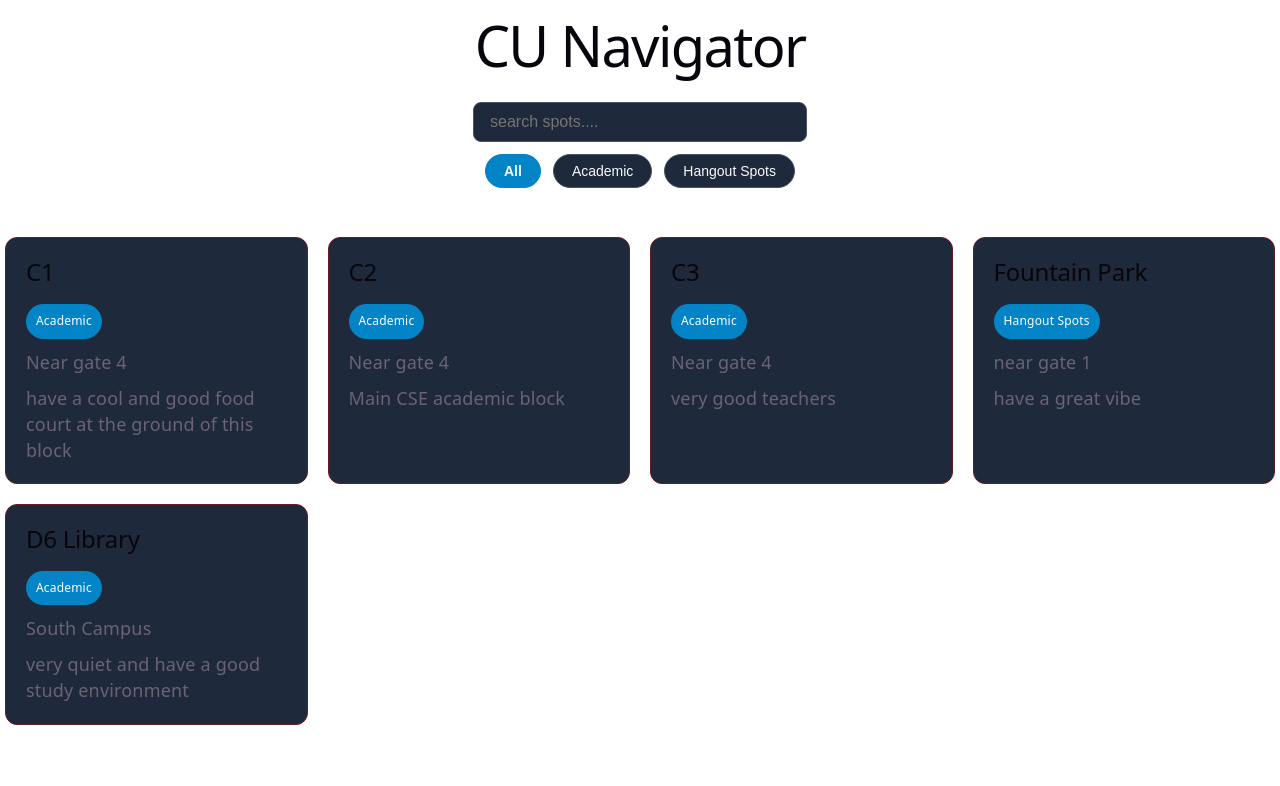
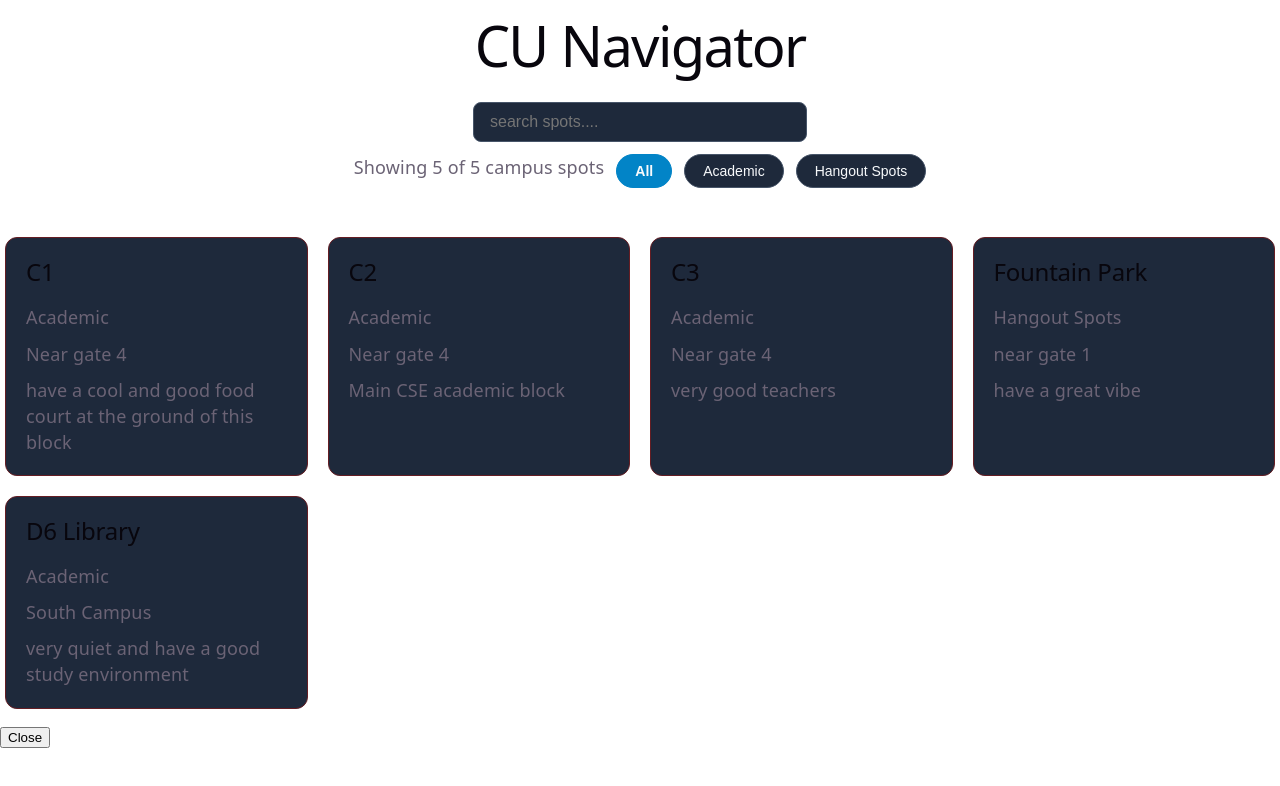
Before and after one commit to manikpuri-chd/cu-navigator, a React (Vite) app in the folder cu-navigator/: page / in a window 1280 px wide. Shown: the top 786 px of the page. Built offline with nearby package versions, Linux system fonts and the light colour scheme.

Commit message:
feat: add spot counter, empty search state, and spot detail popup

```diff
--- a/cu-navigator/src/App.jsx
+++ b/cu-navigator/src/App.jsx
@@ -6,6 +6,7 @@ import { SpotCard } from "./spotCard";
 function App(){
   const [selectedCategory,setSelectedCategory] = useState("All")
   const [searchQuery,setSearchQuery]=useState("")
+  const [selectedSpots,setSelectedSpots]=useState("All")
   const filteredSpots = campusSpots.filter((spot)=>{
     const matchesCategory = selectedCategory === "All" || spot.category === selectedCategory;
     const matchesSearch = spot.name.toLowerCase().includes(searchQuery.toLowerCase());
@@ -27,6 +28,7 @@ function App(){
     />
 
     <div className="filter-bar">
+      <p className="results-count">Showing {filteredSpots.length} of {campusSpots.length} campus spots</p>
     <button className={selectedCategory==="All"?"active-btn":""}
     onClick={()=>setSelectedCategory("All")}>All</button>
     <button className={selectedCategory==="Academic"?"active-btn":""}
@@ -42,11 +44,23 @@ function App(){
         </div>
       ):(
         filteredSpots.map((spot)=>(
-        <SpotCard key={spot.id} spot={spot}/>
+        <SpotCard
+        key={spot.id}
+        spot={spot}
+        onSelect={setSelectedSpots}/>
       ))
       )}
 
      </div>
+     {selectedSpots &&(
+      <div className="spot-overlay">
+        <div className="spot-box">
+          <h2>{selectedSpots.name}</h2>
+          <p>{selectedSpots.description}</p>
+          <button onClick={() =>  setSelectedSpots(null)} >Close</button>
+        </div>
+      </div>
+     )}
     </>
   );
 }
--- a/cu-navigator/src/spotCard.jsx
+++ b/cu-navigator/src/spotCard.jsx
@@ -1,10 +1,11 @@
-export function SpotCard({spot}){
+
+export function SpotCard({spot,onSelect}){
     return(
-          <div key={spot.id} className="spot-card">
-          <h2>{spot.name}</h2>
-          <span className="categories">{spot.category}</span>
-          <p>{spot.zone}</p>
-          <p>{spot.description}</p>
-          </div>
+          <div className="spot-card" onClick={() => onSelect(spot)}>
+            <h2>{spot.name}</h2>
+            <span>{spot.category}</span>
+            <p>{spot.zone}</p>
+            <p>{spot.description}</p>
+        </div>
     )
 }
```
